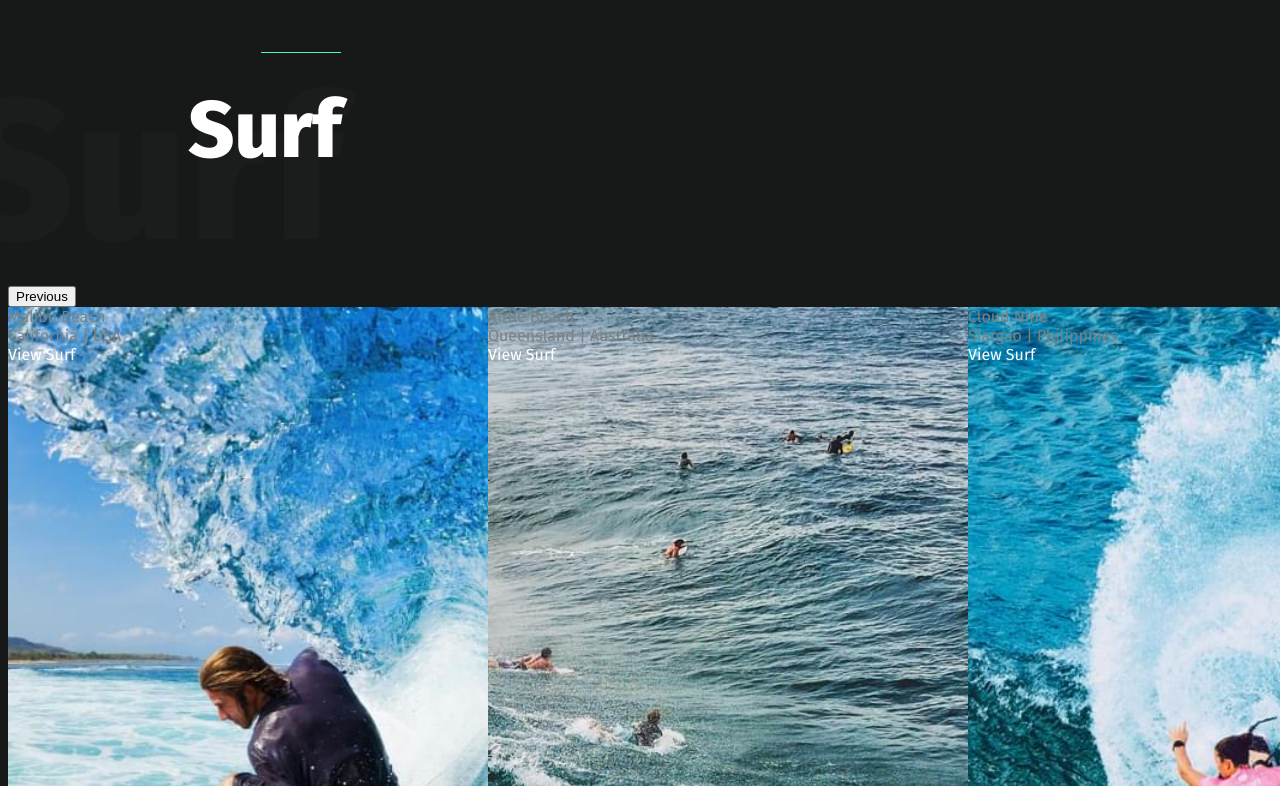
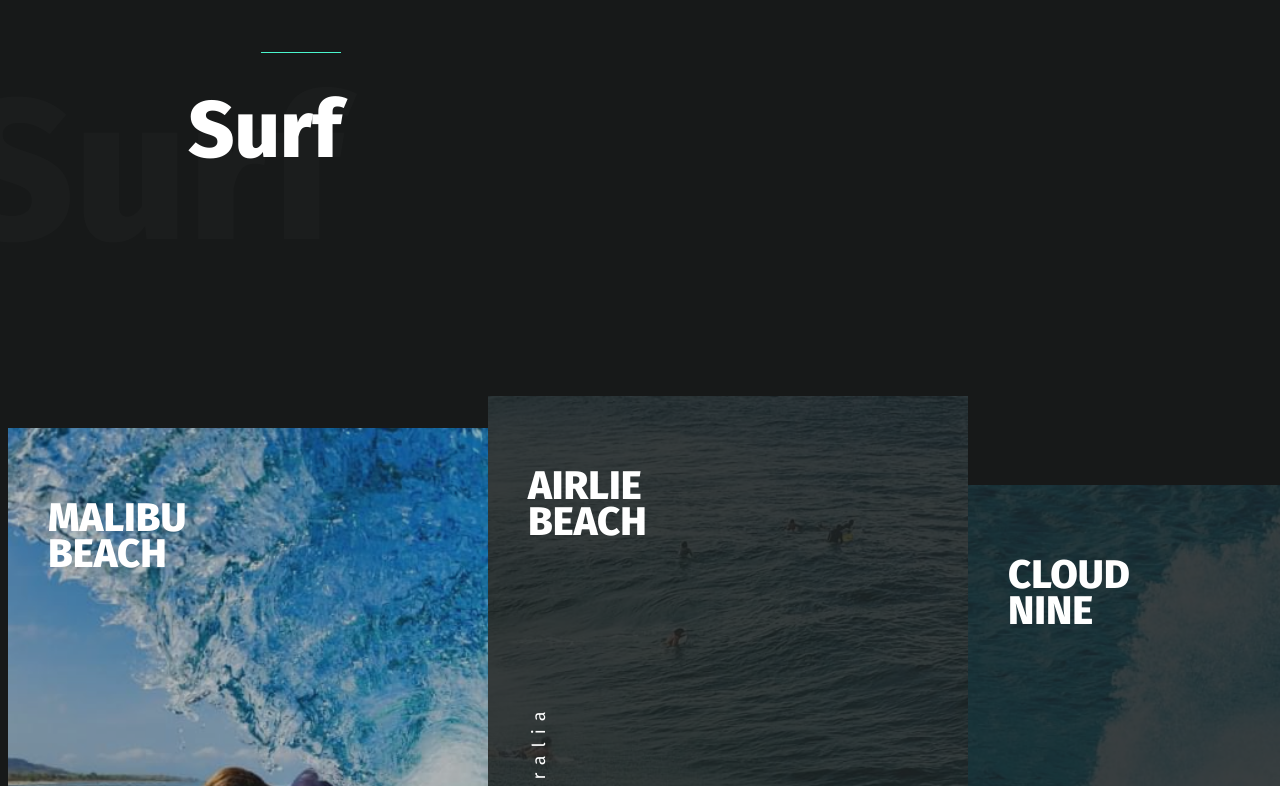
Before and after one commit to i-Lich/lessons-layout, a website: page gosurf/index.html in a window 1280 px wide. Shown: the part 916-1702 px from the top of the page. Drawn offline with Linux system fonts and the light colour scheme.

Commit message:
+slider для 2 секции

```diff
--- a/gosurf/index.html
+++ b/gosurf/index.html
@@ -165,7 +165,7 @@
             <div class="surf-box__inner">
                 <div class="surf-box__inner-title">Malibu Beach</div>
                 <div class="surf-box__inner-location">California <span>|</span> USA</div>
-                <div class="btn-box">
+                <div class="surf-box__inner-btn">
                     <a href="#" class="btn">
                         view <span>surf</span>
                     </a>
@@ -176,7 +176,7 @@
             <div class="surf-box__inner">
                 <div class="surf-box__inner-title">Airlie Beach</div>
                 <div class="surf-box__inner-location">Queensland <span>|</span> Australia</div>
-                <div class="btn-box">
+                <div class="surf-box__inner-btn">
                     <a href="#" class="btn">
                         view <span>surf</span>
                     </a>
@@ -187,7 +187,7 @@
             <div class="surf-box__inner">
                 <div class="surf-box__inner-title">Cloud Nine</div>
                 <div class="surf-box__inner-location">Siargao <span>|</span> Philippines</div>
-                <div class="btn-box">
+                <div class="surf-box__inner-btn">
                     <a href="#" class="btn">
                         view <span>surf</span>
                     </a>
@@ -198,7 +198,7 @@
             <div class="surf-box__inner">
                 <div class="surf-box__inner-title">Vieux Boucau</div>
                 <div class="surf-box__inner-location">Hossegor <span>|</span> France</div>
-                <div class="btn-box">
+                <div class="surf-box__inner-btn">
                     <a href="#" class="btn">
                         view <span>surf</span>
                     </a>
@@ -209,7 +209,7 @@
             <div class="surf-box__inner">
                 <div class="surf-box__inner-title">Malibu Beach</div>
                 <div class="surf-box__inner-location">California <span>|</span> USA</div>
-                <div class="btn-box">
+                <div class="surf-box__inner-btn">
                     <a href="#" class="btn">
                         view <span>surf</span>
                     </a>
@@ -220,7 +220,7 @@
             <div class="surf-box__inner">
                 <div class="surf-box__inner-title">Airlie Beach</div>
                 <div class="surf-box__inner-location">Queensland <span>|</span> Australia</div>
-                <div class="btn-box">
+                <div class="surf-box__inner-btn">
                     <a href="#" class="btn">
                         view <span>surf</span>
                     </a>
@@ -231,7 +231,7 @@
             <div class="surf-box__inner">
                 <div class="surf-box__inner-title">Cloud Nine</div>
                 <div class="surf-box__inner-location">Siargao <span>|</span> Philippines</div>
-                <div class="btn-box">
+                <div class="surf-box__inner-btn">
                     <a href="#" class="btn">
                         view <span>surf</span>
                     </a>
@@ -242,7 +242,7 @@
             <div class="surf-box__inner">
                 <div class="surf-box__inner-title">Vieux Boucau</div>
                 <div class="surf-box__inner-location">Hossegor <span>|</span> France</div>
-                <div class="btn-box">
+                <div class="surf-box__inner-btn">
                     <a href="#" class="btn">
                         view <span>surf</span>
                     </a>
--- a/gosurf/src/js/main.js
+++ b/gosurf/src/js/main.js
@@ -20,9 +20,10 @@ $(function(){
 
     $('.surf-slider').slick({
         dots:false,
-        // fade: true,
         infinite: true,
         slidesToShow: 4,
-        slidesToScroll: 1
+        slidesToScroll: 1,
+        prevArrow: '<img class="slider-arrows slider-arrows__left" src="../../build/img/arrows-left.svg" alt="Назад">',
+        nextArrow: '<img class="slider-arrows slider-arrows__right" src="../../build/img/arrows-right.svg" alt="Далее">',
     });
 });
--- a/gosurf/src/scss/main.scss
+++ b/gosurf/src/scss/main.scss
@@ -208,7 +208,7 @@
   background-position: right 200px;
   background-repeat: no-repeat;
   background-size: auto;
-  padding: 160px 0 210px;
+  padding: 160px 0 120px;
 }
 
 .surf__subtitle{
@@ -217,11 +217,113 @@
   margin-top: -86px;
 }
 
+.surf-slider{
+  padding-top: 110px;
+  .slider-arrows{
+    top: 50px;
+    opacity: .25;
+  }
+  .slick-current{
+    .surf-box__inner-btn{
+      display: block;
+    }
+    .surf-box__inner{
+      background: rgba(#1c2121, .3);
+    }
+  }
+  .slick-slide:nth-child(4n+1){
+    .surf-box{
+      margin-top: 32px;
+    }
+  }
+  .slick-slide:nth-child(4n+3){
+    .surf-box{
+      margin-top: 89px;
+    }
+  }
+}
+
 .surf-box {
   background-repeat: no-repeat;
   background-position: center;
   background-size: cover !important;
   min-height: 750px;
+  &__inner{
+    min-height: 750px;
+    background: rgba(#1c2121, .85);
+    color: #ffffff;
+    position: relative;
+    transition: all .5s;
+    &:hover{
+      background: rgba(#1c2121, .3);
+      .surf-box__inner-btn{
+        display: block;
+      }
+    }
+  }
+}
+.surf-box__inner-title{
+  font-weight: 800;
+  font-size: 40px;
+  line-height: 36px;
+  padding: 72px 0 0 40px;
+  width: 140px;
+  text-transform: uppercase;
+}
+.surf-box__inner-location{
+  font-size: 18px;
+  line-height: 22px;
+  letter-spacing: 8px;
+  transform: rotate(-90deg);
+  position: absolute;
+  left: 40px;
+  bottom: 80px;
+  white-space: nowrap;
+  width: 0;
+  height: 0;
+  span{
+    font-weight: 100;
+  }
+}
+.surf-box__inner-btn{
+  display: none;
+  position: absolute;
+  bottom: 0;
+  left: 0;
+  right: 0;
+  text-align: center;
+}
+
+.btn{
+  font-weight: 800;
+  font-size: 40px;
+  line-height: 36px;
+  span{
+    position: relative;
+    padding: 17px 57px 17px 17px;
+    display: inline-block;
+    background-color: $turquoise;
+    margin-left: 19px;
+    &::before{
+      content: '';
+      position: absolute;
+      width: 20px;
+      height: 1px;
+      background-color: #ffffff;
+      top: 50%;
+      left: -10px;
+    }
+    &::after{
+      content: '';
+      position: absolute;
+      width: 25px;
+      height: 21px;
+      background-image: url("../../build/img/arrows-right.svg");
+      top: 50%;
+      right: 17px;
+      transform: translateY(-50%);
+    }
+  }
 }
 
 
@@ -232,7 +334,4 @@
 
 
 
-
-
-
 @import "media";
```
Also changed, not shown: gosurf/build/css/style.css, gosurf/build/js/script.js, 2 other files.
